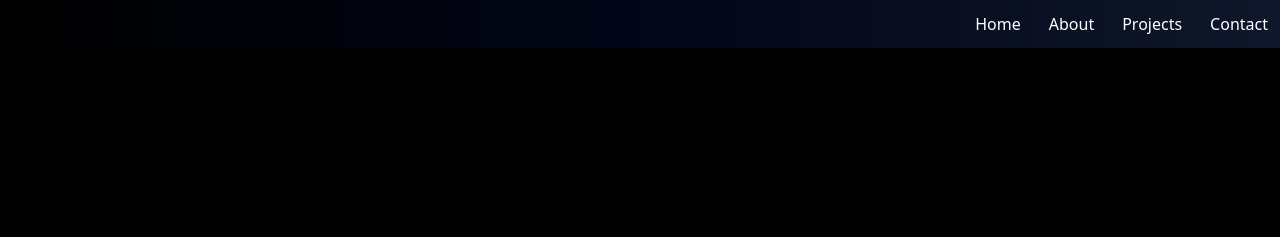
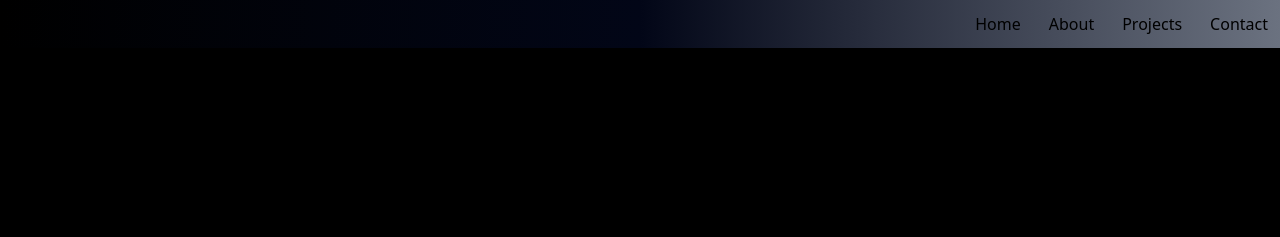
Before and after one commit to vannWithF/portfolio_avann, a website: page index.html in a window 1280 px wide. Shown: the top 237 px of the page. Drawn offline with nearby package versions, Linux system fonts and the light colour scheme.

Commit message:
editing animated on scroll

```diff
--- a/index.html
+++ b/index.html
@@ -8,12 +8,12 @@
 </head>
 
 <body class="min-w-0 bg-black scroll-smooth">
-    <nav class="bg-gradient-to-r from-black via-slate-950 to-slate-900 py-3 " data-aos="fade-down">
+    <nav class="bg-gradient-to-r from-black via-slate-950 to-gray-500 py-3 " data-aos="fade-down">
         <div class="flex space-x-7 justify-end mx-3">
-            <a class="text-base text-white hover:text-gray-500" href="#home">Home</a>
-            <a class="text-base text-white hover:text-gray-500" href="#about">About</a>
-            <a class="text-base text-white hover:text-gray-500" href="#projects">Projects</a>
-            <a class="text-base text-white hover:text-gray-500" href="#contact">Contact</a>
+            <a class="text-base text-black hover:text-gray-200" href="#home">Home</a>
+            <a class="text-base text-black hover:text-gray-200" href="#about">About</a>
+            <a class="text-base text-black hover:text-gray-200" href="#projects">Projects</a>
+            <a class="text-base text-black hover:text-gray-200" href="#contact">Contact</a>
         </div>
     </nav>
 
@@ -68,7 +68,7 @@
 
         <div class="grid md:grid-cols-2 lg:grid-cols-3 gap-8">
             <!-- Project 1 -->
-            <div class="border border-white rounded-lg shadow-lg overflow-hidden" data-aos="fade-up" data-aos-delay="200">
+            <div class="border border-white rounded-lg shadow-lg overflow-hidden" data-aos="fade-up-right" data-aos-delay="200">
                 <img class="size-48 w-full" src="/views/tsx reactjs.png" alt="Project 1">
                 <div class="p-6">
                     <h3 class="text-xl font-semibold text-white mb-2">CBT_project</h3>
@@ -90,7 +90,7 @@
             </div>
 
             <!-- Project 3 -->
-            <div class="border border-white rounded-lg shadow-lg overflow-hidden" data-aos="fade-up" data-aos-delay="400">
+            <div class="border border-white rounded-lg shadow-lg overflow-hidden" data-aos="fade-up-left" data-aos-delay="400">
                 <img class="size-48 w-full" src="/views/portofolio.html - portofolio_affan - Visual Studio Code 10_08_2024 22_00_39.png" alt="Project 3">
                 <div class="p-6">
                     <h3 class="text-xl font-semibold text-white mb-2">Portfolio Website</h3>
```
Also changed, not shown: src/output.css.
